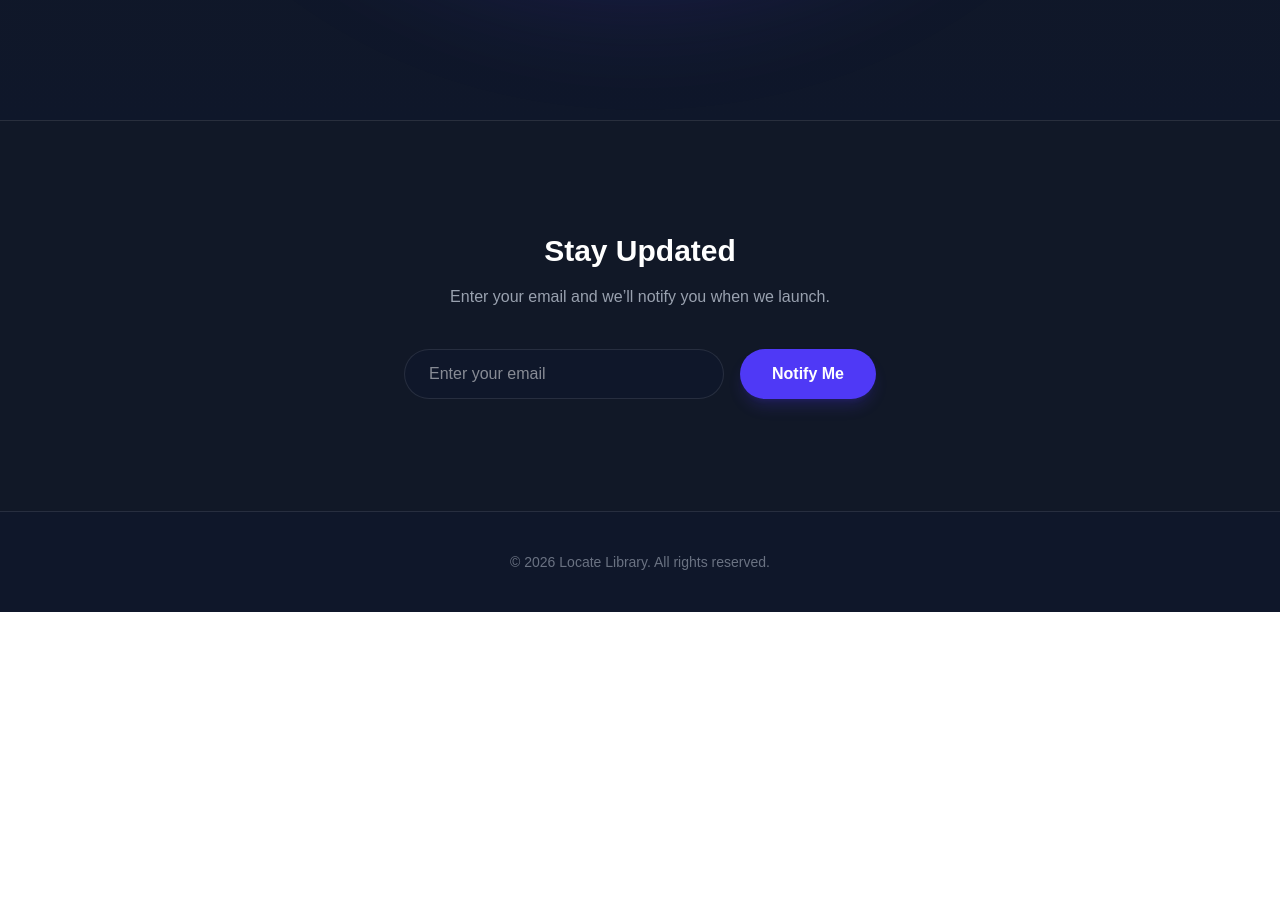
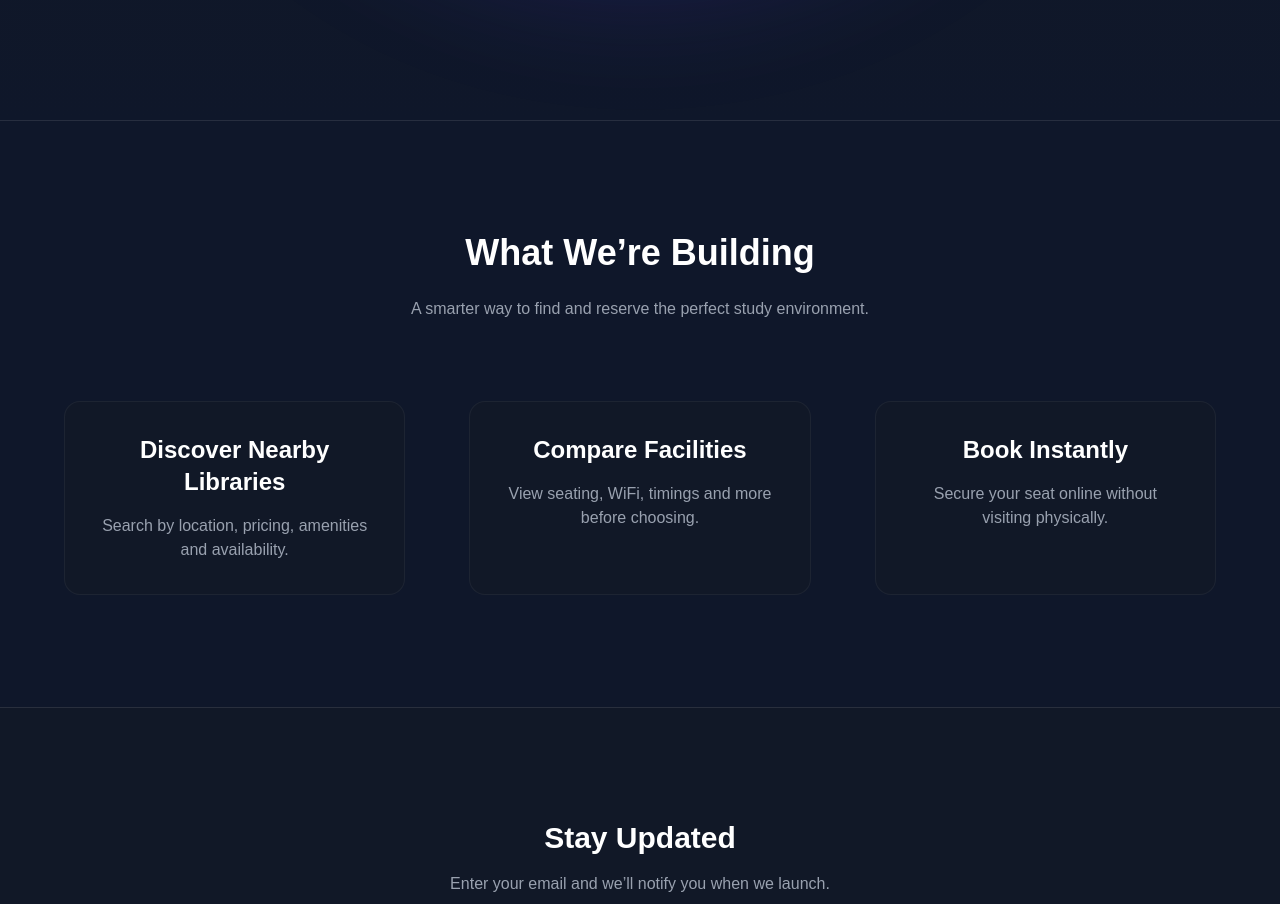
Before and after one commit to lokesh1998sahu/locatelibrary, a Next.js app: page / in a window 1280 px wide. Shown: the part 680-1584 px from the top of the page. Before the commit the page ends 1292 px from the top, so only its background shows below. Built offline with nearby package versions, Linux system fonts and the light colour scheme.

Commit message:
restore full landing page

```diff
--- a/components/hero.tsx
+++ b/components/hero.tsx
@@ -13,7 +13,7 @@ export default function Hero() {
     setLoading(true);
     setMessage("");
 
-    const form = e.currentTarget; // store reference safely
+    const form = e.currentTarget;
     const formData = new FormData(form);
 
     const email = formData.get("email");
@@ -40,7 +40,7 @@ export default function Hero() {
 
       if (responseMessage.toLowerCase() === "success") {
         setMessage("You're on the list 🎉");
-        form.reset(); // safe reset
+        form.reset();
       } else {
         setMessage(responseMessage || "Submission failed");
       }
@@ -85,6 +85,51 @@ export default function Hero() {
         </div>
       </section>
 
+      {/* FEATURES */}
+      <section className="py-28 px-6 border-t border-white/10 bg-[#0f172a]">
+        <div className="max-w-6xl mx-auto text-center">
+
+          <h2 className="text-4xl font-bold">
+            What We’re Building
+          </h2>
+
+          <p className="mt-6 text-gray-400 max-w-2xl mx-auto">
+            A smarter way to find and reserve the perfect study environment.
+          </p>
+
+          <div className="mt-20 grid md:grid-cols-3 gap-16">
+
+            <div className="p-8 rounded-2xl bg-[#111827] border border-white/5 hover:border-indigo-500/30 hover:shadow-xl hover:shadow-indigo-600/10 transition">
+              <h3 className="text-2xl font-semibold">
+                Discover Nearby Libraries
+              </h3>
+              <p className="mt-4 text-gray-400">
+                Search by location, pricing, amenities and availability.
+              </p>
+            </div>
+
+            <div className="p-8 rounded-2xl bg-[#111827] border border-white/5 hover:border-indigo-500/30 hover:shadow-xl hover:shadow-indigo-600/10 transition">
+              <h3 className="text-2xl font-semibold">
+                Compare Facilities
+              </h3>
+              <p className="mt-4 text-gray-400">
+                View seating, WiFi, timings and more before choosing.
+              </p>
+            </div>
+
+            <div className="p-8 rounded-2xl bg-[#111827] border border-white/5 hover:border-indigo-500/30 hover:shadow-xl hover:shadow-indigo-600/10 transition">
+              <h3 className="text-2xl font-semibold">
+                Book Instantly
+              </h3>
+              <p className="mt-4 text-gray-400">
+                Secure your seat online without visiting physically.
+              </p>
+            </div>
+
+          </div>
+        </div>
+      </section>
+
       {/* NOTIFY */}
       <section
         id="notify"
@@ -110,7 +155,6 @@ export default function Hero() {
             className="px-6 py-3 rounded-full border border-white/10 bg-[#0f172a] text-white focus:outline-none focus:ring-2 focus:ring-indigo-500 w-full sm:w-80"
           />
 
-          {/* Honeypot */}
           <input
             name="company"
             type="text"
```
